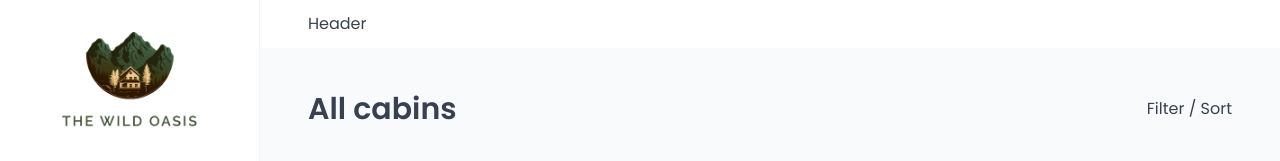
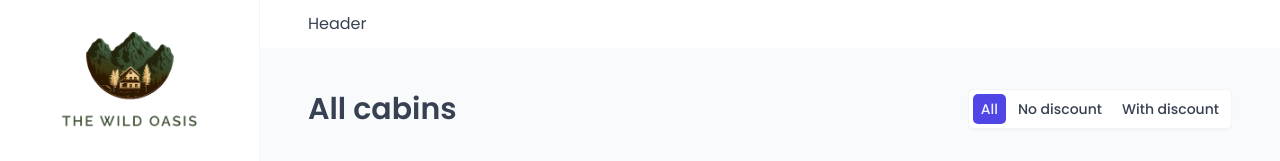
Before and after one commit to tanphat0226/the-wild-oasis, a React (Vite) app: page /cabins in a window 1280 px wide. Shown: the top 161 px of the page. Built offline with nearby package versions, Linux system fonts and the light colour scheme; no server answers; the database is empty; a web font is replaced by a local one.

Commit message:
Add filtering functionality to CabinTable; create CabinTableOperations component for discount filters

```diff
--- a/src/features/cabins/CabinTable.jsx
+++ b/src/features/cabins/CabinTable.jsx
@@ -1,13 +1,27 @@
+import { useSearchParams } from 'react-router-dom'
 import Menus from '../../ui/Menus'
 import Spinner from '../../ui/Spinner'
 import Table from '../../ui/Table'
 import CabinRow from './CabinRow'
 import { useCabins } from './useCabins'
+import { FILTER_CABINS } from '../../utils/constant'
 
 const CabinTable = () => {
 	const { isLoading, cabins } = useCabins()
+	const [searchParams] = useSearchParams()
 
 	if (isLoading) return <Spinner />
+
+	const filterValue = searchParams.get('discount') || FILTER_CABINS.ALL
+
+	let filteredCabins
+	if (filterValue === FILTER_CABINS.ALL) filteredCabins = cabins
+
+	if (filterValue === FILTER_CABINS.NO_DISCOUNT)
+		filteredCabins = cabins.filter((cabin) => cabin.discount === 0)
+
+	if (filterValue === FILTER_CABINS.WITH_DISCOUNT)
+		filteredCabins = cabins.filter((cabin) => cabin.discount > 0)
 
 	return (
 		<Menus>
@@ -22,7 +36,8 @@
 				</Table.Header>
 
 				<Table.Body
-					data={cabins}
+					// data={cabins}
+					data={filteredCabins}
 					render={(cabin) => (
 						<CabinRow key={cabin.id} cabin={cabin} />
 					)}
--- /dev/null
+++ b/src/features/cabins/CabinTableOperations.jsx
@@ -0,0 +1,29 @@
+import TableOperations from '../../ui/TableOperations'
+import Filter from '../../ui/Filter'
+import { FILTER_CABINS } from '../../utils/constant'
+
+const CabinTableOperations = () => {
+	return (
+		<TableOperations>
+			<Filter
+				filterField='discount'
+				options={[
+					{
+						label: 'All',
+						value: FILTER_CABINS.ALL,
+					},
+					{
+						label: 'No discount',
+						value: FILTER_CABINS.NO_DISCOUNT,
+					},
+					{
+						label: 'With discount',
+						value: FILTER_CABINS.WITH_DISCOUNT,
+					},
+				]}
+			/>
+		</TableOperations>
+	)
+}
+
+export default CabinTableOperations
--- a/src/pages/Cabins.jsx
+++ b/src/pages/Cabins.jsx
@@ -1,5 +1,6 @@
 import AddCabin from '../features/cabins/AddCabin'
 import CabinTable from '../features/cabins/CabinTable'
+import CabinTableOperations from '../features/cabins/CabinTableOperations'
 import Heading from '../ui/Heading'
 import Row from '../ui/Row'
 
@@ -8,7 +9,7 @@
 		<>
 			<Row type='horizontal'>
 				<Heading as='h1'>All cabins</Heading>
-				<p>Filter / Sort</p>
+				<CabinTableOperations />
 			</Row>
 
 			<Row>
--- a/src/ui/Filter.jsx
+++ b/src/ui/Filter.jsx
@@ -1,4 +1,5 @@
-import styled, { css } from "styled-components";
+import { useSearchParams } from 'react-router-dom'
+import styled, { css } from 'styled-components'
 
 const StyledFilter = styled.div`
 	border: 1px solid var(--color-grey-100);
@@ -8,9 +9,11 @@
 	padding: 0.4rem;
 	display: flex;
 	gap: 0.4rem;
-`;
+`
 
-const FilterButton = styled.button`
+const FilterButton = styled.button.withConfig({
+	shouldForwardProp: (prop) => !['active'].includes(prop),
+})`
 	background-color: var(--color-grey-0);
 	border: none;
 
@@ -32,4 +35,32 @@
 		background-color: var(--color-brand-600);
 		color: var(--color-brand-50);
 	}
-`;
+`
+
+const Filter = ({ filterField, options }) => {
+	const [searchParams, setSearchParams] = useSearchParams()
+
+	const currentFilter = searchParams.get(filterField) || options.at(0).value
+
+	const handleClick = (value) => {
+		searchParams.set(filterField, value)
+
+		setSearchParams(searchParams)
+	}
+
+	return (
+		<StyledFilter>
+			{options.map((option) => (
+				<FilterButton
+					key={option.value}
+					onClick={() => handleClick(option.value)}
+					active={currentFilter === option.value}
+				>
+					{option.label}
+				</FilterButton>
+			))}
+		</StyledFilter>
+	)
+}
+
+export default Filter
--- a/src/utils/constant.js
+++ b/src/utils/constant.js
@@ -1,2 +1,8 @@
 export const SUPABASE_URL = import.meta.env.VITE_SUPABASE_URL
 export const SUPABASE_ANON_KEY = import.meta.env.VITE_SUPABASE_ANON_KEY
+
+export const FILTER_CABINS = {
+	ALL: 'all',
+	NO_DISCOUNT: 'no-discount',
+	WITH_DISCOUNT: 'with-discount',
+}
```
Also changed, not shown: src/ui/TableOperations.jsx (+6 -6 lines). Lines whose indentation alone changed are shown as unchanged.
